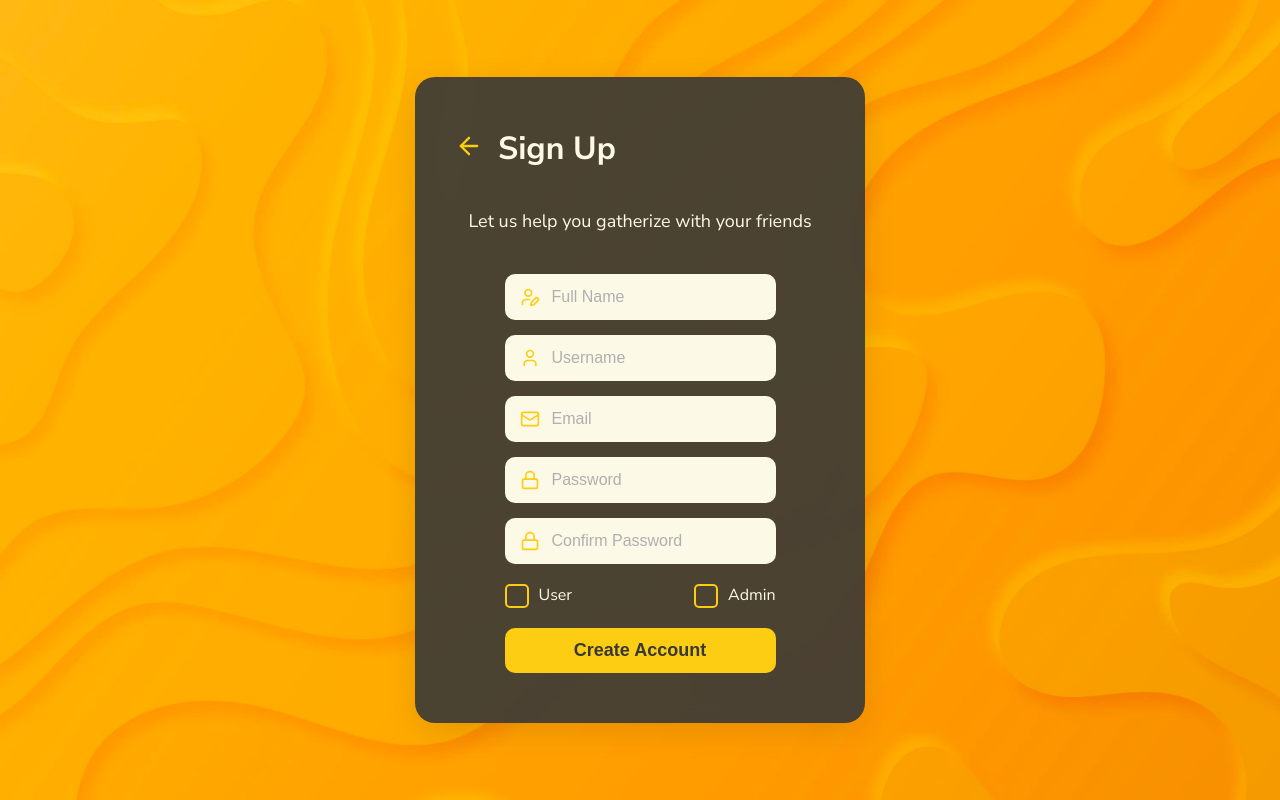
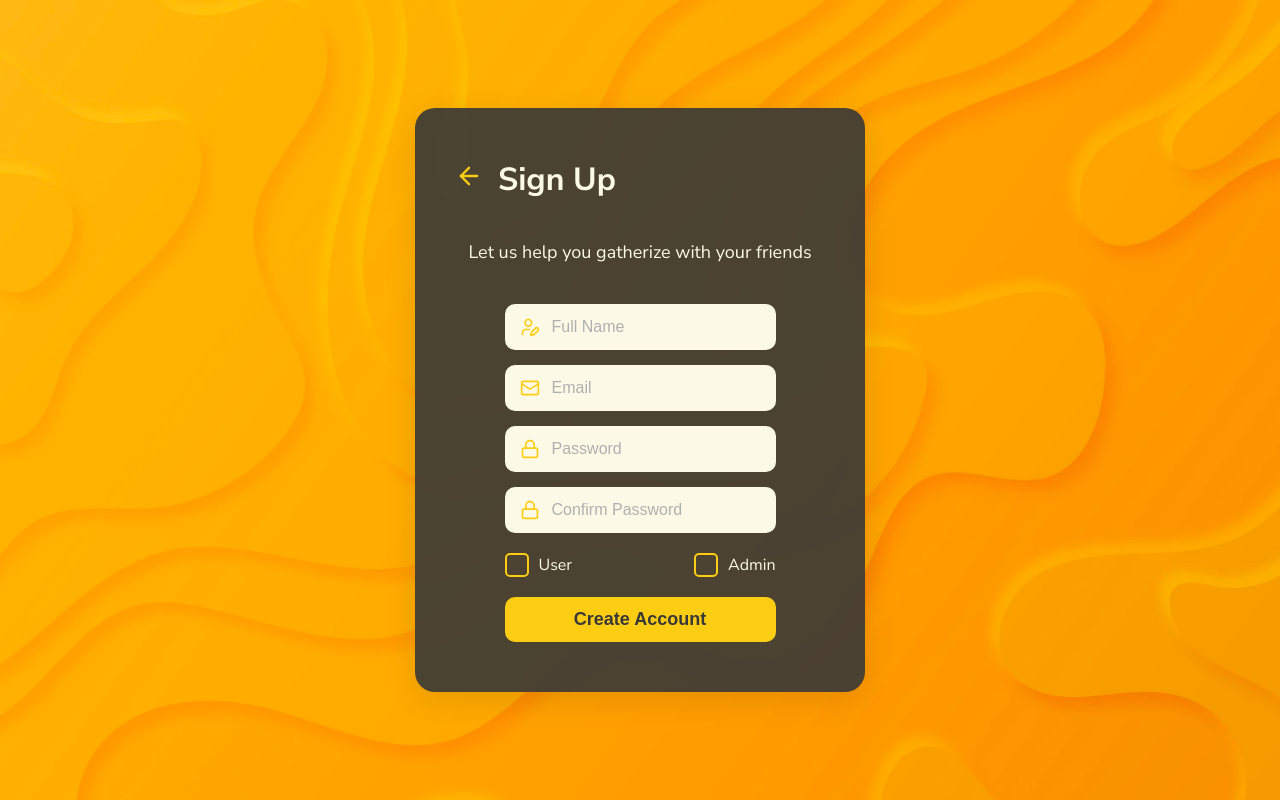
Before and after one commit to Gcld/gatherize, a Next.js app: page /signup in a window 1280 px wide. Built offline with nearby package versions, Linux system fonts and the light colour scheme.

Commit message:
remove: username removido na criação de usuário

```diff
--- a/src/app/signup/page.tsx
+++ b/src/app/signup/page.tsx
@@ -1,7 +1,7 @@
 'use client'
 
 import React, { useState } from 'react';
-import { LuArrowLeft, LuCheck, LuLock, LuMail, LuUser, LuUserPen } from "react-icons/lu";
+import { LuArrowLeft, LuCheck, LuLock, LuMail, LuUserPen } from "react-icons/lu";
 import Link from 'next/link';
 import { useRouter } from 'next/navigation';
 import { toast } from 'react-toastify';
@@ -13,7 +13,6 @@ type UserType = 'user' | 'admin' | null;
 
 export default function SignUp() {
     const [fullName, setFullName] = useState('');
-    const [username, setUsername] = useState('');
     const [email, setEmail] = useState('');
     const [password, setPassword] = useState('');
     const [confirmPassword, setConfirmPassword] = useState('');
@@ -71,10 +70,6 @@ export default function SignUp() {
                         <SignInput type="text" placeholder="Full Name" value={fullName} onChange={(e) => setFullName(e.target.value)} required />
                     </InputWrapper>
                     <InputWrapper>
-                        <LuUser className='icon' />
-                        <SignInput type="text" placeholder="Username" value={username} onChange={(e) => setUsername(e.target.value)} required />
-                    </InputWrapper>
-                    <InputWrapper>
                         <LuMail className='icon' />
                         <SignInput type="email" placeholder="Email" value={email} onChange={(e) => setEmail(e.target.value)} required />
                     </InputWrapper>
```
